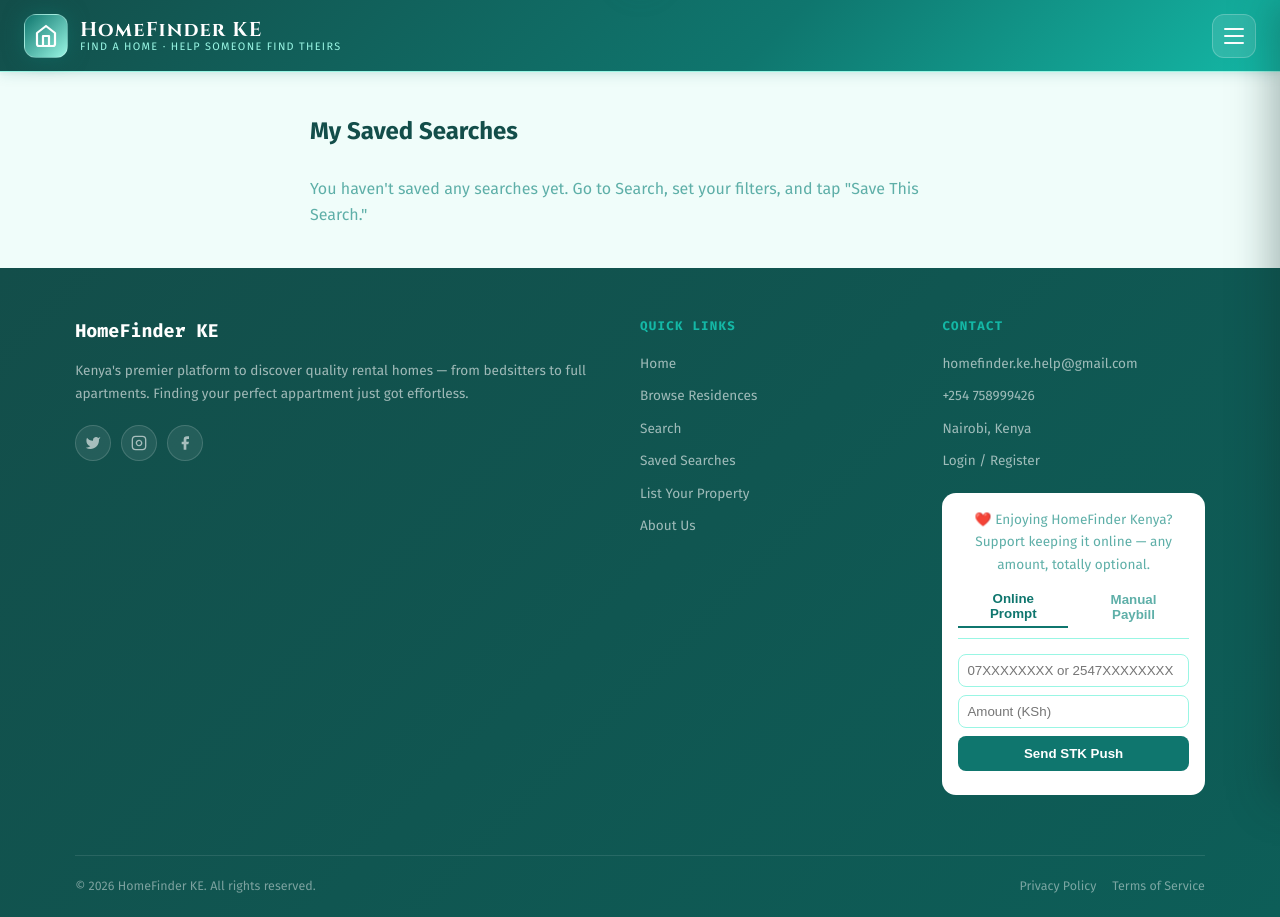
After one commit to playboikido/homefinderke, a Django app: page /saved-searches/ in a window 1280 px wide. The commit adds this page. Run offline with Django 5.2, Linux system fonts and the light colour scheme; the visitor is signed in with stand-in values (Sample User, id 1); data that the repository does not hold is empty.

Commit message:
Add Saved Searches with notification matching on new listing approval

```diff
--- a/core/models.py
+++ b/core/models.py
@@ -435,6 +435,39 @@ class Favorite(models.Model):
     def __str__(self):
         return f"{self.user.username} - {self.residence.name}"
 
+class SavedSearch(models.Model):
+    user = models.ForeignKey(User, on_delete=models.CASCADE, related_name='saved_searches')
+
+    keyword = models.CharField(max_length=200, blank=True)
+    county = models.CharField(max_length=100, blank=True)
+    town = models.CharField(max_length=100, blank=True)
+    house_type = models.CharField(max_length=50, blank=True)
+    min_rent = models.DecimalField(max_digits=10, decimal_places=2, null=True, blank=True)
+    max_rent = models.DecimalField(max_digits=10, decimal_places=2, null=True, blank=True)
+
+    is_active = models.BooleanField(default=True)
+    created_at = models.DateTimeField(auto_now_add=True)
+
+    class Meta:
+        ordering = ['-created_at']
+
+    def matches(self, residence):
+        if self.keyword and self.keyword.lower() not in (residence.name + residence.description).lower():
+            return False
+        if self.county and self.county.lower() != (residence.county or '').lower():
+            return False
+        if self.town and self.town.lower() != (residence.town or '').lower():
+            return False
+        if self.house_type and self.house_type != residence.house_type:
+            return False
+        if self.min_rent and residence.rent_price and residence.rent_price < self.min_rent:
+            return False
+        if self.max_rent and residence.rent_price and residence.rent_price > self.max_rent:
+            return False
+        return True
+
+    def __str__(self):
+        return f"{self.user.username}'s search: {self.keyword or 'any'} in {self.town or self.county or 'anywhere'}"
 
 class LeaseAgreement(models.Model):
     residence = models.ForeignKey(Residence, on_delete=models.CASCADE, related_name='leases')
--- a/core/templates/base.html
+++ b/core/templates/base.html
@@ -1068,6 +1068,7 @@
                 <a href="/">Home</a>
                 <a href="/residences/">Browse Residences</a>
                 <a href="/search/">Search</a>
+                <a href="{% url 'my_saved_searches' %}">Saved Searches</a>
                 {% if user.is_authenticated and user.email == 'homefinder.ke.help@gmail.com' %}
                 <a href="{% url 'add_mover' %}">Add Mover</a>
                 <a href="{% url 'add_furniture_vendor' %}">Add Furniture Vendor</a>
--- /dev/null
+++ b/core/templates/core/saved_searches.html
@@ -0,0 +1,24 @@
+{% extends 'base.html' %}
+{% block title %}My Saved Searches — HomeFinder Kenya{% endblock %}
+{% block content %}
+<div style="max-width:700px; margin:40px auto; padding:0 20px; font-family:'Fira Sans',sans-serif;">
+  <h2 style="color:var(--fg, #134E4A); margin-bottom:24px;">My Saved Searches</h2>
+
+  {% if searches %}
+  <div style="display:flex; flex-direction:column; gap:14px;">
+    {% for s in searches %}
+    <div style="background:var(--bg-card, #fff); border-radius:12px; padding:16px 20px; box-shadow:0 2px 8px rgba(15,118,110,0.08); display:flex; justify-content:space-between; align-items:center; flex-wrap:wrap; gap:10px;">
+      <div style="font-size:0.85rem; color:var(--fg, #134E4A);">
+        {% if s.keyword %}"<strong>{{ s.keyword }}</strong>" {% endif %}
+        {% if s.town %}in {{ s.town }}{% elif s.county %}in {{ s.county }}{% endif %}
+        {% if s.min_rent or s.max_rent %}· KSh {{ s.min_rent|default:"0" }}–{{ s.max_rent|default:"any" }}{% endif %}
+      </div>
+      <a href="{% url 'delete_saved_search' s.id %}" style="color:#DC2626; font-size:0.78rem;">Remove</a>
+    </div>
+    {% endfor %}
+  </div>
+  {% else %}
+    <p style="color:var(--fg-muted, #5EAFA8);">You haven't saved any searches yet. Go to Search, set your filters, and tap "Save This Search."</p>
+  {% endif %}
+</div>
+{% endblock %}
--- a/core/templates/core/search.html
+++ b/core/templates/core/search.html
@@ -123,6 +123,9 @@
           </button>
           <button type="submit" class="engine-submit-btn">Apply Filters</button>
         </div>
+        <button type="submit" formaction="{% url 'save_search' %}" style="background:var(--c-secondary, #14B8A6); color:#fff; border:none; padding:10px 18px; border-radius:10px; font-weight:600; cursor:pointer; font-size:0.85rem; margin-left:8px;">
+          🔔 Save This Search
+        </button>
 
         <div class="filter-options-grid" id="engineOptionsTray">
           <div class="input-block">
--- a/core/urls.py
+++ b/core/urls.py
@@ -129,6 +129,9 @@ urlpatterns = [
     path('robots.txt', views.robots_txt, name='robots_txt'),
     path('sitemap.xml', views.sitemap_xml, name='sitemap_xml'),
     path('report-user/<int:user_id>/', views.report_user, name='report_user'),
+    path('save-search/', views.save_search, name='save_search'),
+    path('saved-searches/', views.my_saved_searches, name='my_saved_searches'),
+    path('saved-searches/<int:pk>/delete/', views.delete_saved_search, name='delete_saved_search'),
 ]
 urlpatterns += static(
     settings.MEDIA_URL,
--- a/core/views.py
+++ b/core/views.py
@@ -463,6 +463,13 @@ def approve_residence(request, pk):
     residence = get_object_or_404(Residence, pk=pk)
     residence.approved = True
     residence.save()
+
+    for saved_search in SavedSearch.objects.filter(is_active=True):
+        if saved_search.matches(residence):
+            Notification.objects.create(
+                user=saved_search.user,
+                message=f"New listing matches your saved search: {residence.name} in {residence.town}, {residence.county} — KSh {residence.rent_price:,.0f}/month."
+            )
 
     if residence.owner and residence.owner.email:
         send_mail(
@@ -1093,3 +1100,33 @@ def report_user(request, user_id):
         form = UserReportForm()
 
     return render(request, 'core/report_user.html', {'form': form, 'reported_user': reported_user})
+
+from .models import SavedSearch
+
+@login_required
+def save_search(request):
+    if request.method == 'POST':
+        SavedSearch.objects.create(
+            user=request.user,
+            keyword=request.POST.get('q', ''),
+            county=request.POST.get('county', ''),
+            town=request.POST.get('town', ''),
+            house_type=request.POST.get('house_type', ''),
+            min_rent=request.POST.get('min_rent') or None,
+            max_rent=request.POST.get('max_rent') or None,
+        )
+        messages.success(request, "Search saved! We'll notify you when a matching listing appears.")
+    return redirect('search')
+
+
+@login_required
+def my_saved_searches(request):
+    searches = SavedSearch.objects.filter(user=request.user)
+    return render(request, 'core/saved_searches.html', {'searches': searches})
+
+
+@login_required
+def delete_saved_search(request, pk):
+    SavedSearch.objects.filter(pk=pk, user=request.user).delete()
+    messages.info(request, 'Saved search removed.')
+    return redirect('my_saved_searches')
```
Also changed, not shown: core/migrations/0030_alter_residencephoto_image_savedsearch_userreport.py (added).
